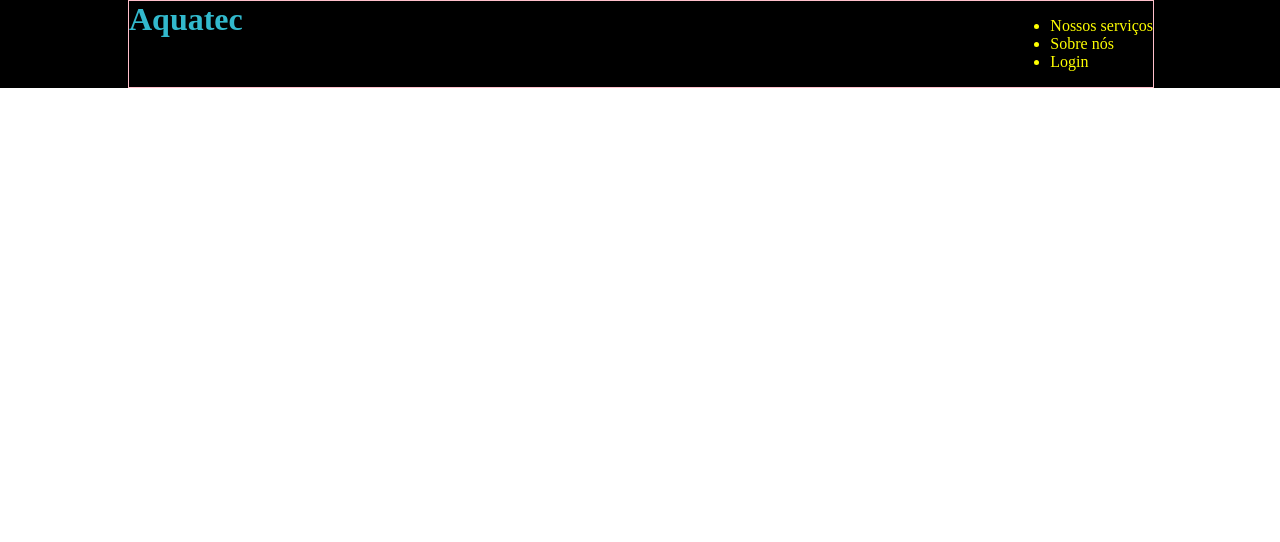
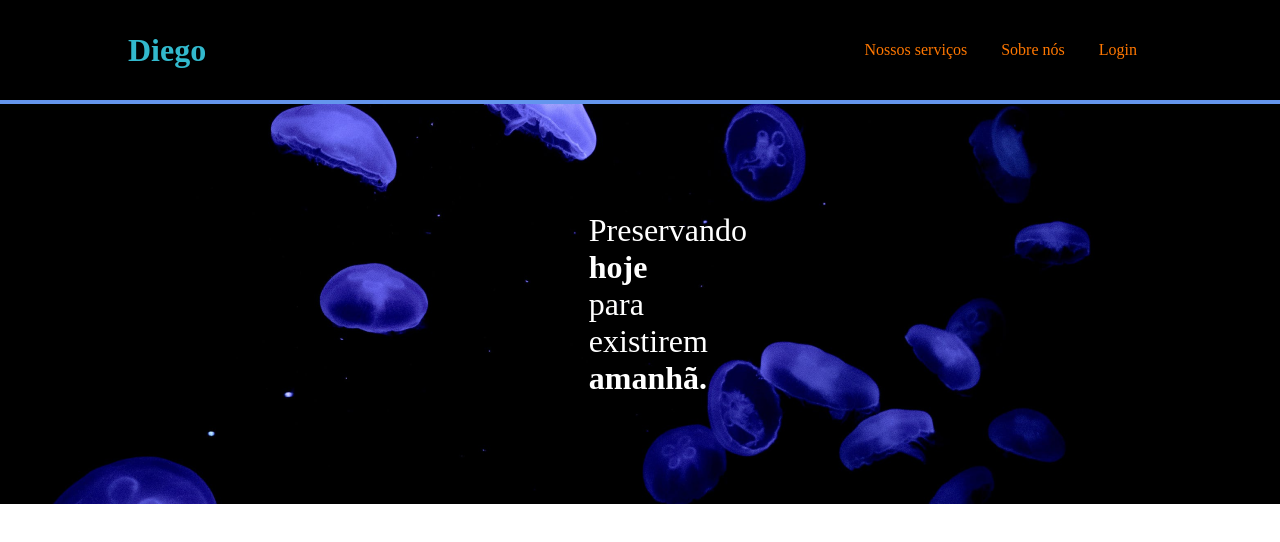
Before and after one commit to odiegosouza/projeto-aquatech, a plain HTML site: page index.html in a window 1280 px wide. Drawn offline with Linux system fonts and the light colour scheme.

Commit message:
upando header mais banner

```diff
--- a/index.html
+++ b/index.html
@@ -7,18 +7,28 @@
     <title>Document</title>
     <link rel="stylesheet" href="style.css" class="css">
 </head>
-
+<!-- Header -->
 <body>
     <div class="header">
         <div class="container">
-            <h1>Aquatec</h1>
+            <h1>Diego</h1>
             <ul class="navbar">
-                <li>Nossos serviços</li>
-                <li>Sobre nós</li>
-                <li>Login</li>
+                <li><a href="#">Nossos serviços</a></li>
+                <li><a href="#">Sobre nós</a></li>
+                <li><a href="#">Login</a></li>
             </ul>
         </div>
     </div>
 </body>
 
+<!-- Banner -->
+
+    <div class="banner">
+        <div class="container">
+            <p>Preservando <b>hoje</b> para existirem <b>amanhã.</b></p>
+        </div>
+    </div>
+
+
+
 </html>
--- a/style.css
+++ b/style.css
@@ -1,34 +1,61 @@
-body{
+body {
     margin: 0;
 }
 
-.header{
-  background-color: black;
+.header {
+    background-color: black;
+    width: 100%;
+    height: 100px;
+    border-bottom: 4px solid cornflowerblue;
 }
 
-
-.container{
-   display: flex;
-   justify-content: space-between;
-   width: 80%;
-   border: 1px solid pink;
-
-  /* margin-left: 10%;
-   margin-right: 10%; */
-
-   /*margin: 0 10% 0 10%; */
-
-   /*margin: 0 10%; */
-
-   margin: 0 10% 0;
-
+.header .container {
+    display: flex;
+    justify-content: space-between;
+    align-items: center;
+    width: 80%;
+    margin: 0 10% 0;
+    height: 100%;
 }
 
-h1{
+.header .container h1 {
     color: #32b9cd;
     margin: 0;
 }
 
-ul{
-    color: rgb(255, 255, 0);
+.header .container .navbar {
+    color: #ff7700;
+    list-style: none;
 }
+
+.header .container .navbar li {
+    display: inline;
+    padding: 0 15px;
+}
+
+.header .container .navbar li a {
+    color: #ff7700;
+    text-decoration: none;
+}
+
+.banner {
+    width: 100%;
+    height: 400px;
+    background-image: url(imagens/bg-jelly-fish-para_outras_pags.png);
+}
+
+.banner .container {
+    width: 80%;
+    height: 100%;
+    margin: 0 10%;
+    display: flex;
+    justify-content: center;
+    align-items: center;
+}
+
+.banner .container p {
+    margin: 0;
+    color: white;
+    font-size: 32px;
+    width: 10%;
+}
```
Also changed, not shown: imagens/bg-jelly-fish-para_outras_pags.png (added), imagens/favicon2.ico (added), imagens/growth_color.png (added), imagens/lightbulb_color.png (added), imagens/planet-earth_color.png (added).
